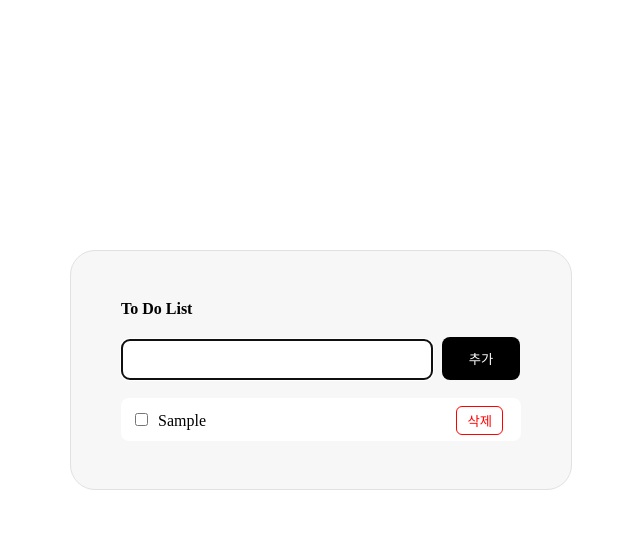
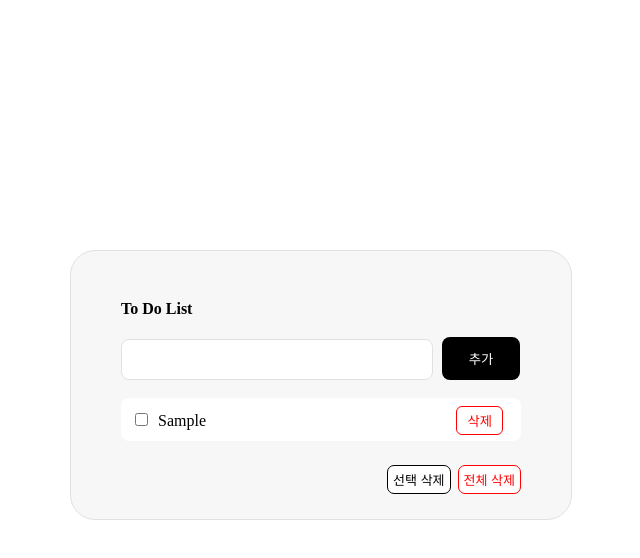
Before and after one commit to totoback/KDT-5TH, a plain HTML site: page todo-list/todo-list.html in a window 1280 px wide. Both pictures are taken after typing "Sample" into the empty fields and a click on the button "추가". Shown: the whole page, without its empty margins (319-959 px from the left). Drawn offline with nearby package versions, Linux system fonts and the light colour scheme.

Commit message:
To do list 삭제버튼추가

```diff
--- a/todo-list/todo-list.html
+++ b/todo-list/todo-list.html
@@ -1,33 +1,37 @@
 <!DOCTYPE html>
 <html lang="kr">
   <head>
-  <meta charset="UTF-8">
-  <meta http-equiv="X-UA-Compatible" content="IE=edge">
-  <meta name="viewport" content="width=device-width, initial-scale=1.0">
+    <meta charset="UTF-8" />
+    <meta http-equiv="X-UA-Compatible" content="IE=edge" />
+    <meta name="viewport" content="width=device-width, initial-scale=1.0" />
     <title>오늘 할 일</title>
     <!-- Reset CSS -->
-  <link href="https://cdn.jsdelivr.net/npm/reset-css@5.0.1/reset.min.css" rel="stylesheet">
+    <link
+      href="https://cdn.jsdelivr.net/npm/reset-css@5.0.1/reset.min.css"
+      rel="stylesheet"
+    />
     <!-- main JS -->
-  <script defer src="./todo-list.js"></script>
+    <script defer src="./todo-list2.js"></script>
     <style>
-    section{
+      section {
         margin: 0 auto;
         display: block;
         width: 400px;
         margin-top: 250px;
         background-color: #f7f7f7;
         border-radius: 25px;
-      padding: 50px 50px 40px 50px;
+        padding: 50px 50px 70px 50px;
         border: 1px solid #e1e1e1;
-    }
-    li{
         position: relative;
       }
-    h1{
+      li {
+        position: relative;
+      }
+      h1 {
         font-weight: 800;
-      margin-bottom:20px;
+        margin-bottom: 20px;
       }
-    .todo-input > input{
+      .todo-input > input {
         width: 290px;
         padding: 12px 10px;
         margin-right: 5px;
@@ -39,7 +43,7 @@
         margin-right: 10px;
         border-color: #e1e1e1;
       }
-    li > button{
+      li > button {
         position: absolute;
         top: 19%;
         right: 18px;
@@ -49,7 +53,7 @@
         color: red;
         padding: 4px 10px;
       }
-    .btn--send{
+      .btn--send {
         width: 78px;
         padding: 10px 8px;
         border-radius: 8px;
@@ -57,11 +61,34 @@
         background-color: black;
         color: #fff;
       }
-    .todo-contents li{
+      .todo-contents li {
         padding: 12px 10px;
         background-color: #fff;
         margin: 8px 0;
         border-radius: 8px;
+      }
+      .todo-delete{
+        padding: 20px 0;
+        position: absolute;
+        right: 50px;
+        bottom: 5px;
+        padding-bottom: 20px;
+      }
+      .todo-delete button{
+        border-radius: 7px;
+        border: 1px solid #e1e1e1;
+        padding: 4px 5px;
+        font-size: 13px;
+        background-color: #fff;
+      }
+      .btn--delete2{
+        border-color: red !important;
+        color: red !important;
+      }
+      .btn--delete1{
+        border-color: black !important;
+        color: #000 !important;
+        margin-right: 3px;
       }
     </style>
   </head>
@@ -71,11 +98,14 @@
         <div class="todo-list">
           <h1>To Do List</h1>
           <div class="todo-input">
-          <input type="text"/>
+            <input type="text" />
             <button class="btn btn--send">추가</button>
           </div>
-        <ul class="todo-contents">
-        </ul>
+          <ul class="todo-contents"></ul>
+          <div class="todo-delete">
+            <button class="delete-btn btn--delete1">선택 삭제</button>
+            <button class="delete-btn btn--delete2">전체 삭제</button>
+          </div>
         </div>
       </div>
     </section>
--- /dev/null
+++ b/todo-list/todo-list2.js
@@ -0,0 +1,68 @@
+const mainBtn = document.querySelector(".todo-input > button") //버튼
+const mainUl = document.querySelector(".todo-contents"); //ul
+const mainInput = document.querySelector(".todo-input > input") //플레이스홀더 input
+const mainDelete = document.querySelector(".btn--delete2")//전체 삭제 버튼
+const selectDelete = document.querySelector(".btn--delete1")//선택 삭제 버튼
+
+
+let todoList = function () {
+  if(mainInput.value === ""){
+    mainInput.setAttribute("placeholder","내용을 입력해주세요.");
+    return; //else를 안쓰고 리턴으로 종결한다
+  }
+
+  const subLi = document.createElement("li");
+  const subCheck = document.createElement("input");
+  const subText = document.createElement("span");
+  const subDelete = document.createElement("button");
+  subCheck.setAttribute("type","checkbox");
+
+  //텍스트
+  subText.textContent = mainInput.value;
+
+  //버튼
+  subDelete.textContent = "삭제";
+
+  //체크박스
+  subCheck.addEventListener("click", function(){
+    if(subCheck.checked === true){
+      subText.setAttribute("style","text-decoration:line-through; color:#999");
+      subCheck.classList.add("deleteBtn");
+      subLi.classList.add("happy")
+    } else {
+      subText.setAttribute("style","text-decoration:none; color:000;");
+      subCheck.classList.remove("deleteBtn");
+    }
+  })
+
+  subDelete.addEventListener('click', function(e) {
+    e.target.parentNode.remove();
+  });
+
+  //전체삭제
+  mainDelete.addEventListener("click",function(){
+    subLi.remove();
+  })
+  // 선택삭제
+  selectDelete.addEventListener("click", function(){
+    const checkList = document.querySelector(".deleteBtn");
+    const happyList = document.querySelector(".happy");
+    if(checkList.checked === true){
+      happyList.remove();
+      return;
+    }
+  })
+
+
+  // li추가
+  subLi.append(subCheck);
+  subLi.append(subText);
+  subLi.append(subDelete);
+
+  // 최종 ul에 추가
+  mainUl.appendChild(subLi);
+  mainInput.value = "";
+}
+
+mainBtn.addEventListener("click",todoList);
+//추가 버튼에 클릭이 일어났을때 todolist함수를 실행하겠다.
```
Lines whose indentation alone changed are shown as unchanged.
